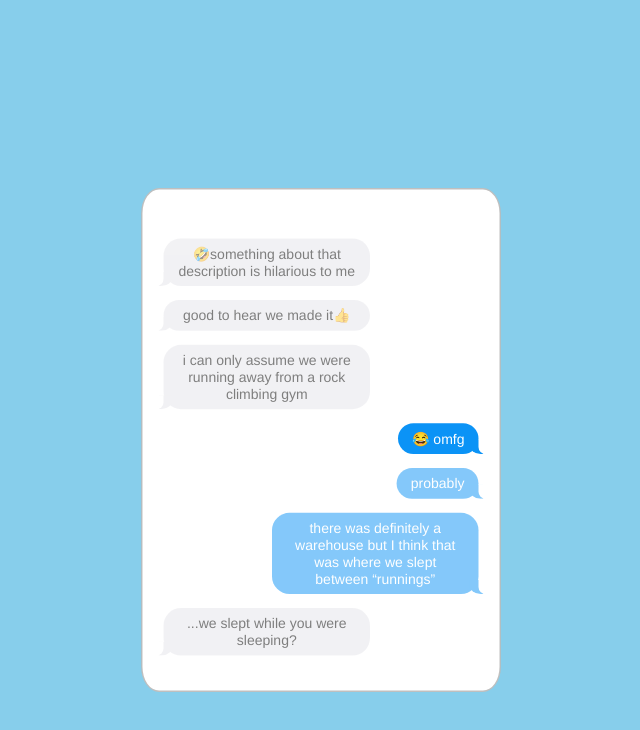
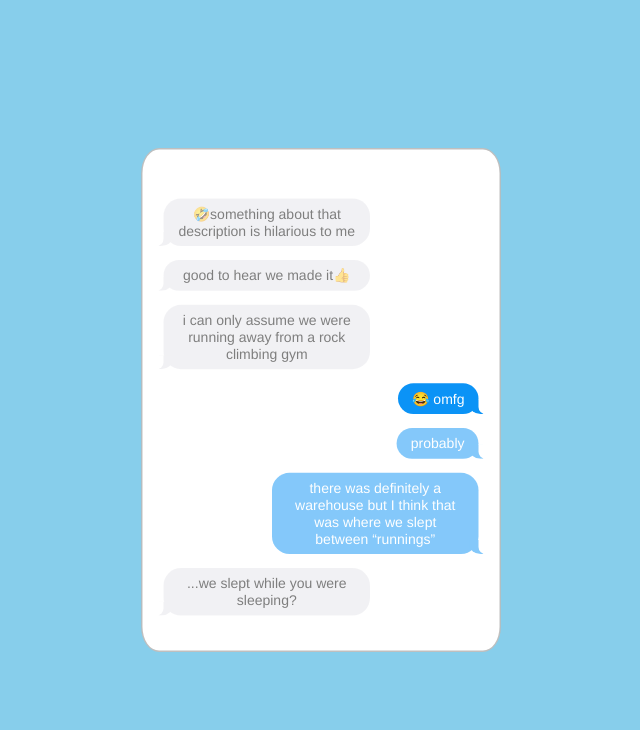
Before and after one commit to EthanFe/violet-ful-life, a React (Create React App) app: page / in a window 1280 px wide. Shown: the top 730 px of the page, without its empty margins (319-959 px from the left). Built offline with nearby package versions, Linux system fonts and the light colour scheme.

Commit message:
IT WORKS

```diff
--- a/src/components/MessageContainer.js
+++ b/src/components/MessageContainer.js
@@ -15,23 +15,30 @@ const containerStyle = {
 const styles = {
   base: {
     // position: "relative",
-    transitionProperty: "transform, opacity",
+    transitionProperty: "transform, opacity, top",
     transitionDuration: "1000ms",
-    position: "absolute",
-    top: "0px",
-    transform: `translateY(140vh) scale(0.7)`,
+    position: "relative",
+    top: "150%",
+    transform: `scale(0.7)`,
     opacity: 0,
     // top: "400px",
   },
   exitAnimation: {
-    transform: "translateY(-40vh) scale(0.7)",
-    // top: "000px",
+    top: "-50%",
   },
   entryAnimation: {
-    // top: "200px",
-    transform: `translateY(10vh) scale(0.7)`,
+    top: "0%",
     opacity: 1,
     // transform: "translate(0px,-200px)"
+  },
+
+  flexContainer: {
+    display: "flex",
+    justifyContent: "center",
+    alignItems: "center",
+    height: "100%",
+    position: "absolute",
+    width: "100%"
   }
 }
 
@@ -44,10 +51,12 @@ function MessageContainer({content, exiting}) {
   }, [ exiting ])
 
   return (
-    <div style={animatorStyles}>
-      <div style={containerStyle}>
-        {/* {content} */}
-        <MessagesWindow conversation={content}/>
+    <div style={styles.flexContainer}>
+      <div style={animatorStyles}>
+        <div style={containerStyle}>
+          {/* {content} */}
+          <MessagesWindow conversation={content}/>
+        </div>
       </div>
     </div>
   );
--- a/src/components/Wrapper.js
+++ b/src/components/Wrapper.js
@@ -3,8 +3,14 @@ import MessageContainer from './MessageContainer';
 
 const styles = {
   wrapper: {
-    display: "flex",
-    justifyContent: "center"
+    // display: "flex",
+    // justifyContent: "center",
+    // alignItems: "center",
+    height: "100%",
+    width: "100%"
+  },
+  innerWrapper: {
+    height: "fit-content"
   }
 }
 
@@ -28,7 +34,7 @@ function Wrapper({conversation, conversationKey}) {
   return (
     <div style={styles.wrapper}>
       {contentChanged ? <MessageContainer key={previousContent.conversationKey} content={previousContent.conversation} exiting={true}/> : null}
-        <MessageContainer key={conversationKey} content={conversation} exiting={false}/>
+      <MessageContainer key={conversationKey} content={conversation} exiting={false}/>
     </div>
   )
 }
```
